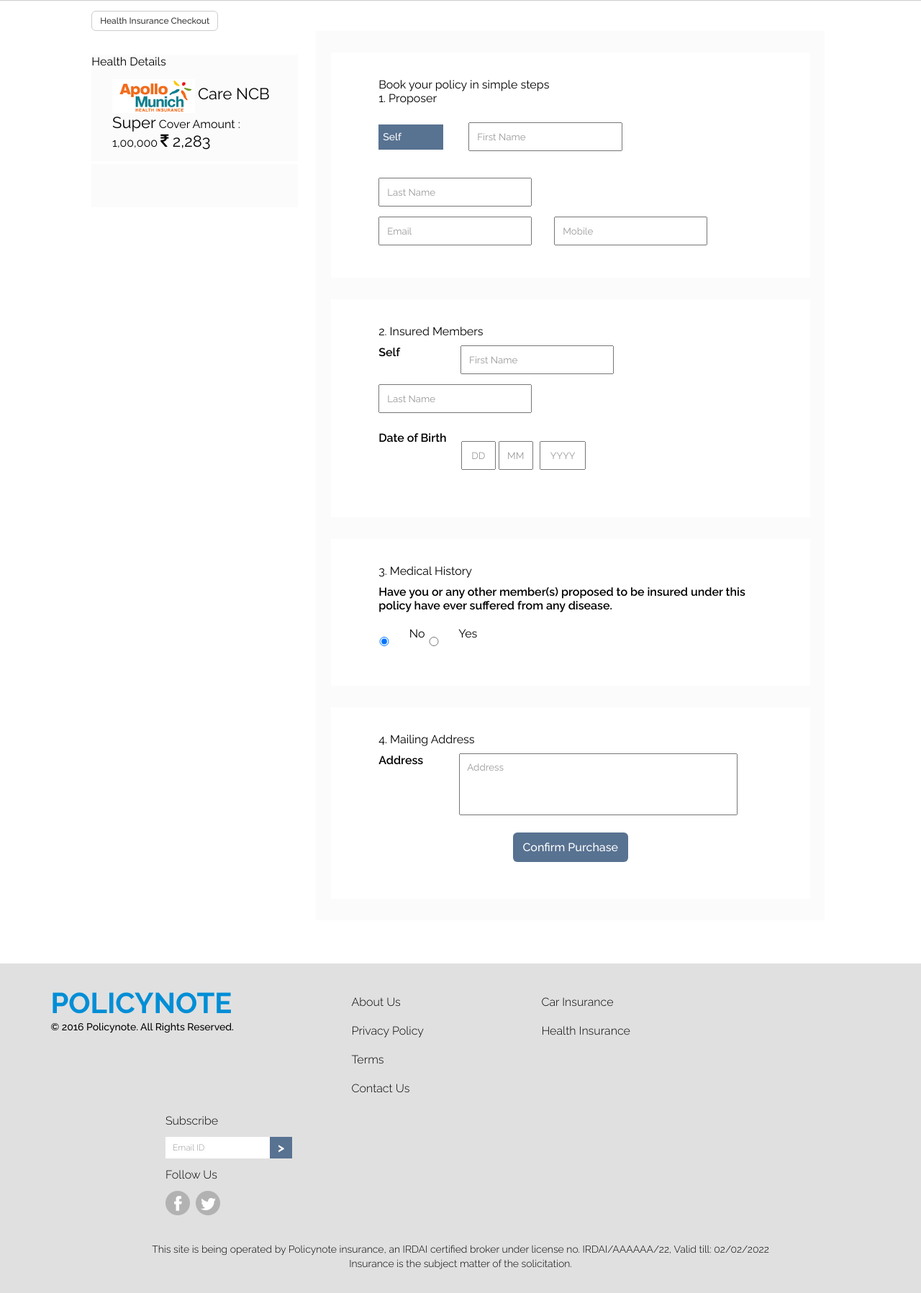
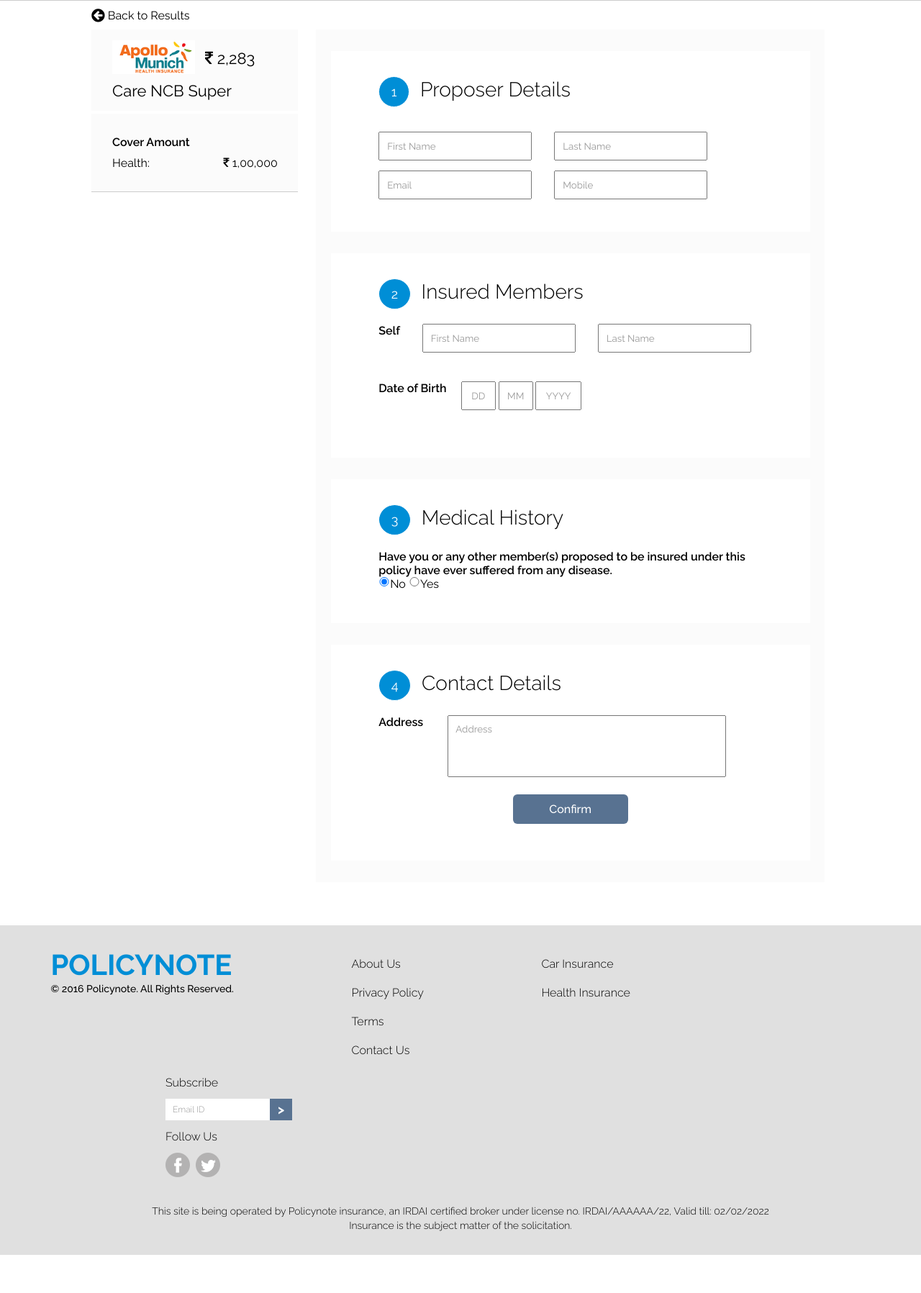
Before and after one commit to kishor-cosmodea/policynote, a PHP site: page /health-checkout.php in a window 1280 px wide. Shown: the part 63-1860 px from the top of the page at 72% size. After the commit the page ends 1807 px from the top, so only its background shows below. Run offline with PHP 8.4, Linux system fonts and the light colour scheme; some libraries are stand-ins or nearby versions.

Commit message:
#40 Updated all health pages

```diff
--- a/assets/css/style.css
+++ b/assets/css/style.css
@@ -661,9 +661,11 @@ input[type=number]::-webkit-outer-spin-button {
   width: 90%;
 }
 
-.car-chk-cont .car-profile-content { margin: 75px auto 0; }
-
-.car-chk-text { margin: 10px 0; }
+.car-chk-text,
+.health-chk-text { margin: 10px 0; }
+
+.car-chk-cont .car-profile-content,
+.health-chk-cont .health-profile-content { margin: 75px auto 0; }
 
 .health-profile-content {
   margin: 78px auto 0;
@@ -723,7 +725,10 @@ input[type=number]::-webkit-outer-spin-button {
   min-height: 885px;
 }
 
-.health-checkout { min-height: 212px; }
+.health-checkout {
+  margin: 0 0 60px 0;
+  min-height: 212px;
+}
 
 .car-re-data,
 .health-re-data {
@@ -752,7 +757,7 @@ input[type=number]::-webkit-outer-spin-button {
   border: 1px solid #363636;
   border-radius: 4px;
   margin: 10px 0;
-  color: #ccc;
+  color: #999;
   outline: none;
   font-size: 14px;
   cursor: pointer;
@@ -948,9 +953,11 @@ input[type=number]::-webkit-outer-spin-button {
   background: #fff;
 }
 
-.car-chout-prop { margin: 0 0 10px 0; }
-
-.car-chout-prop span {
+.car-chout-prop,
+.health-chout-prop { margin: 0 0 10px 0; }
+
+.car-chout-prop span,
+.health-chout-prop span {
   padding: 10px 16.65px;
   font-size: 18px;
   text-align: center;
@@ -961,7 +968,8 @@ input[type=number]::-webkit-outer-spin-button {
   border: 1px solid #fff;
 }
 
-.car-chout-prop p {
+.car-chout-prop p,
+.health-chout-prop p {
   display: inline-block;
   font-size: 28px;
   font-weight: 300;
@@ -1213,7 +1221,7 @@ i.car-ct-amt i.fa-inr  {
 .health-ch-ins img {
   width: 50%;
   height: auto;
-  margin: 0 auto;
+  margin: 0 10px 10px 0;
 }
 
 .car-ch-ins span,
@@ -1225,26 +1233,27 @@ i.car-ct-amt i.fa-inr  {
 .car-ch-ins span.car-ct-amt,
 .health-ch-ins span.health-ct-amt { font-size: 22px; }
 
-.car-ch-idv, .car-ch-add, .car-ch-dis {
+.car-ch-idv, .car-ch-add, .car-ch-dis,
+.health-ch-cm {
   padding: 30px 10%;
   border-bottom: 1px solid #ccc;
 }
 
-.car-ch-idv h3, .car-ch-add h3, .car-ch-dis h3 {
+.car-ch-idv h3, .car-ch-add h3, .car-ch-dis h3,
+.health-ch-cm h3 {
   margin: 0 0 10px;
   font-weight: 600;
 }
 
 .car-ch-dis { border: none; }
 
-.car-ch-idv .idv-right { float: right; }
+.car-ch-idv .idv-right,
+.health-ch-cm .cov-right { float: right; }
 
 .car-ch-add span, .car-ch-dis span {
   display: block;
   font-size: 14px;
 }
-
-.health-chout-plan span + p { margin: 20px 0 10px 0; }
 
 .car-chout-user,
 .health-chout-user { padding: 10px 0; }
@@ -1272,6 +1281,13 @@ i.car-ct-amt i.fa-inr  {
   box-sizing: border-box;
 }
 
+.health-chout-user #fname,
+.health-chout-user #lname{ margin: 0 0 15px 5%; }
+
+input[type="radio"] {
+  margin: 0;
+}
+
 .health-chout-user .health-rb input {
   width: 3%;
   vertical-align: top;
@@ -1292,11 +1308,15 @@ i.car-ct-amt i.fa-inr  {
   margin: 14px 1% 0 0;
 }
 
+.health-chout-user #mm {     margin: 0 1% 0 0; }
+
 .car-chout-user #yyyy,
 .health-chout-user #yyyy {
   width: 12%;
   text-align: center;
 }
+
+.health-chout-user #yyyy { margin: 0 0 0 -6px; }
 
 .car-chout-buy,
 .health-chout-buy {
@@ -1327,13 +1347,11 @@ i.car-ct-amt i.fa-inr  {
 
 .car-chout-user span + span { float: right; }
 
-.health-chout-user #fname { margin: 0 0 0 80px; }
-
 .health-chout-user #dd { margin: 0 0 0 16px; }
 
 textarea {
   padding: 10px;
-  margin: 0 0 0 46px;
+  margin: 0 0 0 30px;
   resize: none;
 }
 
--- a/health-checkout.php
+++ b/health-checkout.php
@@ -6,31 +6,29 @@ include("header.php");
 
 <!-- Content starts here-->
 <div class="container">
-	<div class="wrapper">
+	<div class="wrapper health-chk-cont">
 		<div class="health-profile-content">
 			<div class="health-chk-text">
-				<h2>Health Insurance Checkout</h2>
+				<span><i class="fa fa-arrow-circle-left fa-lg"></i> Back to Results</span>
 			</div>
 			<div class="health-checkout">
-				<div class="health-ch-data">
-					<h3>Health Details</h3>
-				</div>
 				<div class="health-ch-ins">
 					<img src="assets/images/apollo.png" alt="policy-logo">
+					<span class="health-ct-amt"><i class="fa fa-inr"></i> 2,283</span>
 					<span class="health-ct-amt">Care NCB Super</span>
-					<span>Cover Amount : 1,00,000</span>
-					<span class="health-ct-amt"><i class="fa fa-inr"></i> 2,283</span>
+				</div>
+				<div class="health-ch-cm">
+					<h3>Cover Amount</h3>
+					<span>Health:</span><span class="cov-right"><i class="fa fa-inr"></i> 1,00,000</span>
 				</div>
 			</div>
 			<div class="health-chout-data">
 
 				<div class="health-chout-plan">
-					<p>Book your policy in simple steps</p>
 					<div class="health-chout-prop">
-						<p>1. Proposer</p>
+						<span>1</span> <p>Proposer Details</p>
 					</div>
 					<div class="health-chout-user">
-						<button>Self</button>
 						<input type="text" name="fname" placeholder="First Name">
 						<input type="text" name="lname" placeholder="Last Name">
 						<p><input type="text" name="email" placeholder="Email">
@@ -40,12 +38,12 @@ include("header.php");
 
 					<div class="health-chout-plan">
 						<div class="health-chout-prop">
-							<p>2. Insured Members</p>
+							<span>2</span> <p>Insured Members</p>
 						</div>
 						<div class="health-chout-user">
 							<span>Self</span>
 							<input id="fname" type="text" name="fname" placeholder="First Name">
-							<input type="text" name="lname" placeholder="Last Name">
+							<input id="lname" type="text" name="lname" placeholder="Last Name">
 							<p class="he-inp">
 								<span>Date of Birth</span>
 								<input id="dd" type="text" name="dd" placeholder="DD" maxlength="2">
@@ -57,7 +55,7 @@ include("header.php");
 
 					<div class="health-chout-plan">
 						<div class="health-chout-prop">
-							<p>3. Medical History</p>
+							<span>3</span> <p>Medical History</p>
 						</div>
 						<div class="health-chout-user">
 							<span>Have you or any other member(s) proposed to be insured under this policy have ever suffered from any disease.</span>
@@ -70,12 +68,12 @@ include("header.php");
 
 					<div class="health-chout-plan">
 						<div class="health-chout-prop">
-							<p>4. Mailing Address</p>
+							<span>4</span> <p>Contact Details</p>
 						</div>
 						<div class="health-chout-user">
 							<span>Address</span>
 							<textarea rows="4" cols="50" placeholder="Address" maxlength="250"></textarea>
-							<p class="health-chout-buy"><button>Confirm Purchase</button></p>
+							<p class="health-chout-buy"><button>Confirm</button></p>
 						</div>
 					</div>
 
--- a/health-compare.php
+++ b/health-compare.php
@@ -9,7 +9,7 @@ include("header.php");
 	<div class="wrapper">
 		<div class="health-profile-content">
 			<div class="health-profile-text">
-				<span>Health Plans</span> <a href="health-insurance.php" title="Modify Details"><i class="fa fa-cog"></i>Modify Details</a>
+				<span>Health</span> <!-- <a href="health-insurance.php" title="Modify Details"><i class="fa fa-cog"></i>Modify Details</a> -->
 			</div>
 			<div class="health-refine">
 				<div class="health-re-data">
@@ -37,7 +37,7 @@ include("header.php");
 				<div class="health-re-data">
 					<h3>ROOM RENT LIMIT</h3>
 					<div>
-						<p><input type="radio" name="rr" value="NoLimit">NoLimit</p>
+						<p><input type="radio" name="rr" value="NoLimit">No Limit</p>
 						<p><input type="radio" name="rr" value="AtLeast">At least private room</p>
 					</div>
 				</div>
--- a/health-insurance.php
+++ b/health-insurance.php
@@ -9,7 +9,7 @@ include("header.php");
 	<div class="health-content">
 		<div class="health-quote">
 			<div class="health-get">
-				<h2>Need a Health Quote? <span>It only takes 30 seconds</span></h2>
+				<h2>Get a Health Insurance <span>It only takes 30 seconds</span></h2>
 				<p>
 					<select name="ins-for" class="ins-for">
 						<option value="Insurance For">Insurance For</option>
```
Lines whose indentation alone changed are shown as unchanged.
